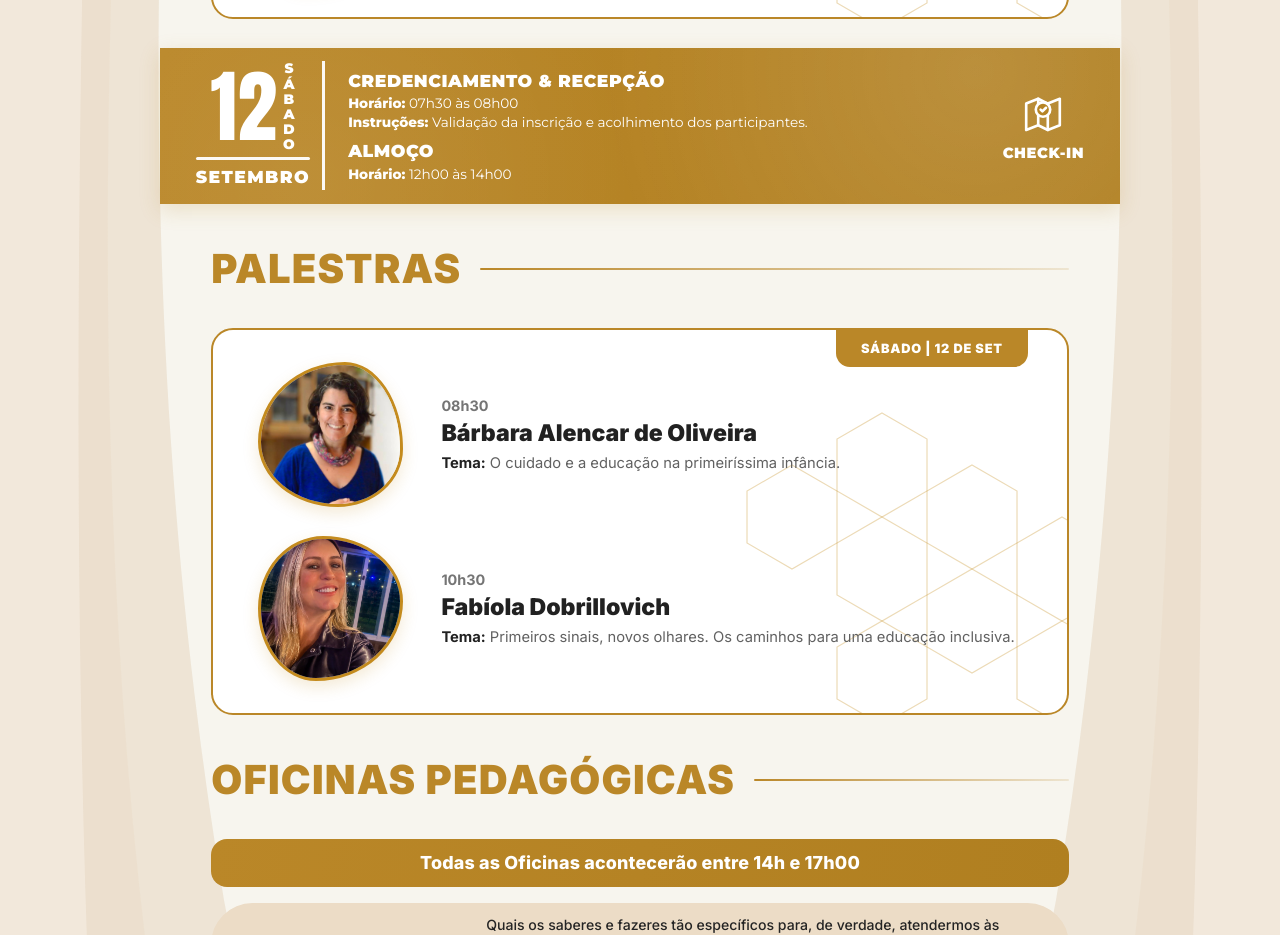
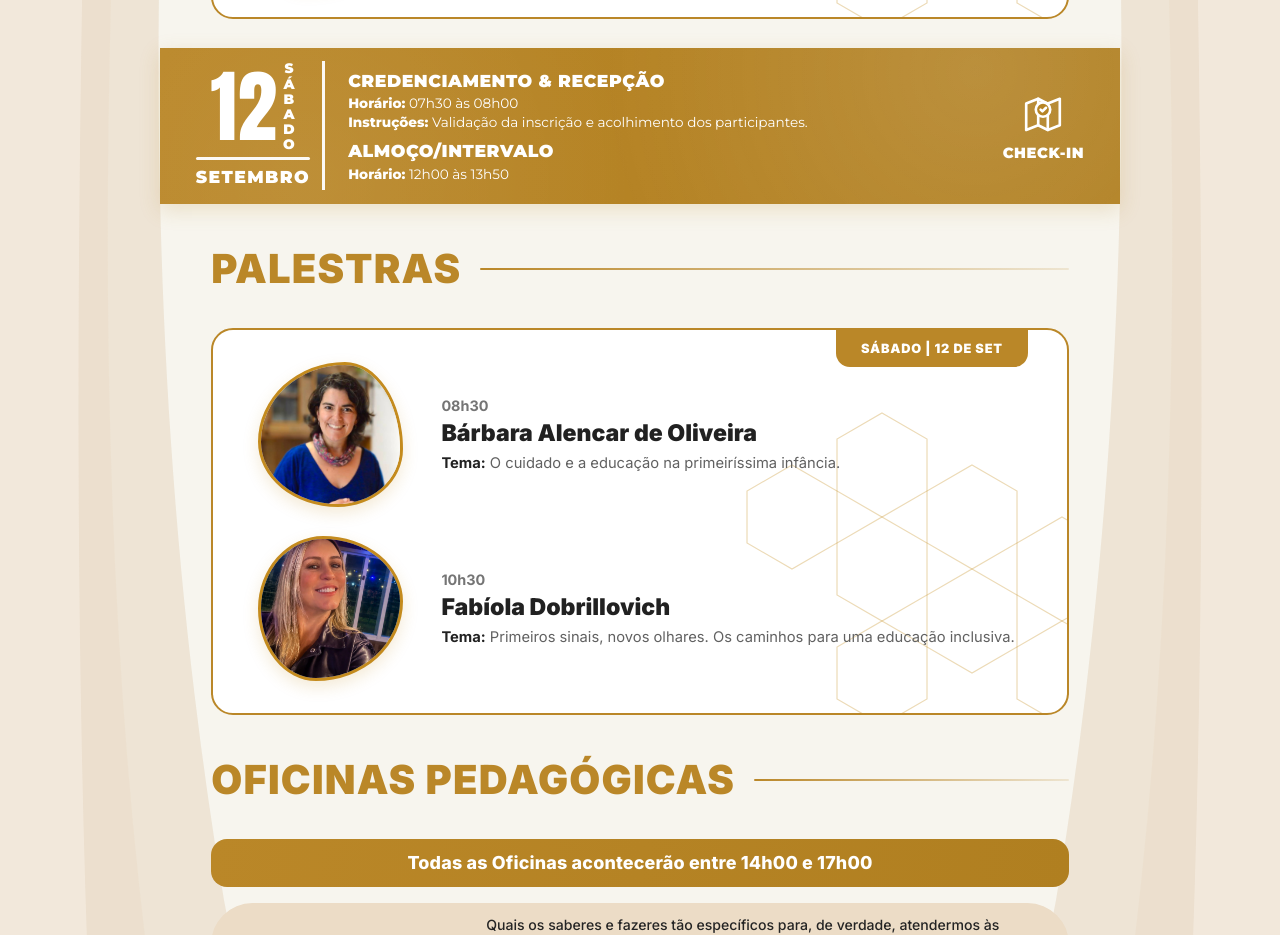
Before and after one commit to SOBEI-ERP/congresso.sobei.org.br, a Next.js app: page / in a window 1280 px wide. Shown: the part 2100-3035 px from the top of the page. Built offline with nearby package versions, Linux system fonts and the light colour scheme.

Commit message:
fix(congresso): ajustar horario de almoco e padronizar horario das oficinas

```diff
--- a/src/app/page.js
+++ b/src/app/page.js
@@ -435,9 +435,9 @@ export default function Home() {
             </div>
 
             <div className="reception-block">
-              <h2 className="reception-title">ALMOÇO</h2>
+              <h2 className="reception-title">ALMOÇO/INTERVALO</h2>
               <p className="reception-time">
-                <strong>Horário:</strong> 12h00 às 14h00
+                <strong>Horário:</strong> 12h00 às 13h50
               </p>
             </div>
           </div>
--- a/src/components/WorkshopsCatalog.jsx
+++ b/src/components/WorkshopsCatalog.jsx
@@ -6,7 +6,7 @@ export default function WorkshopsCatalog() {
     <div className="workshops-list-container">
       {/* Banner de Horário das Oficinas */}
       <div className="workshops-time-banner">
-        Todas as Oficinas acontecerão entre 14h e 17h00
+        Todas as Oficinas acontecerão entre 14h00 e 17h00
       </div>
 
       {/* Lista de Linhas em Pílulas */}
```
